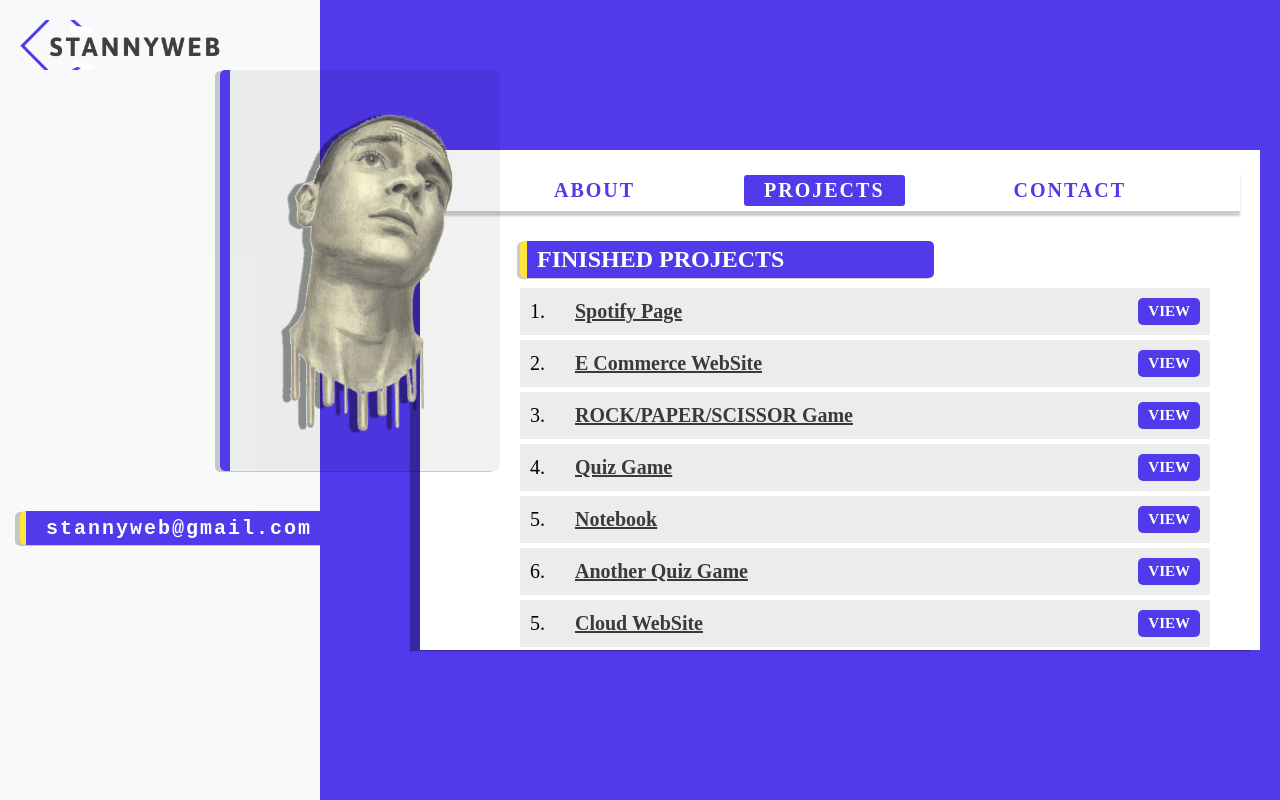
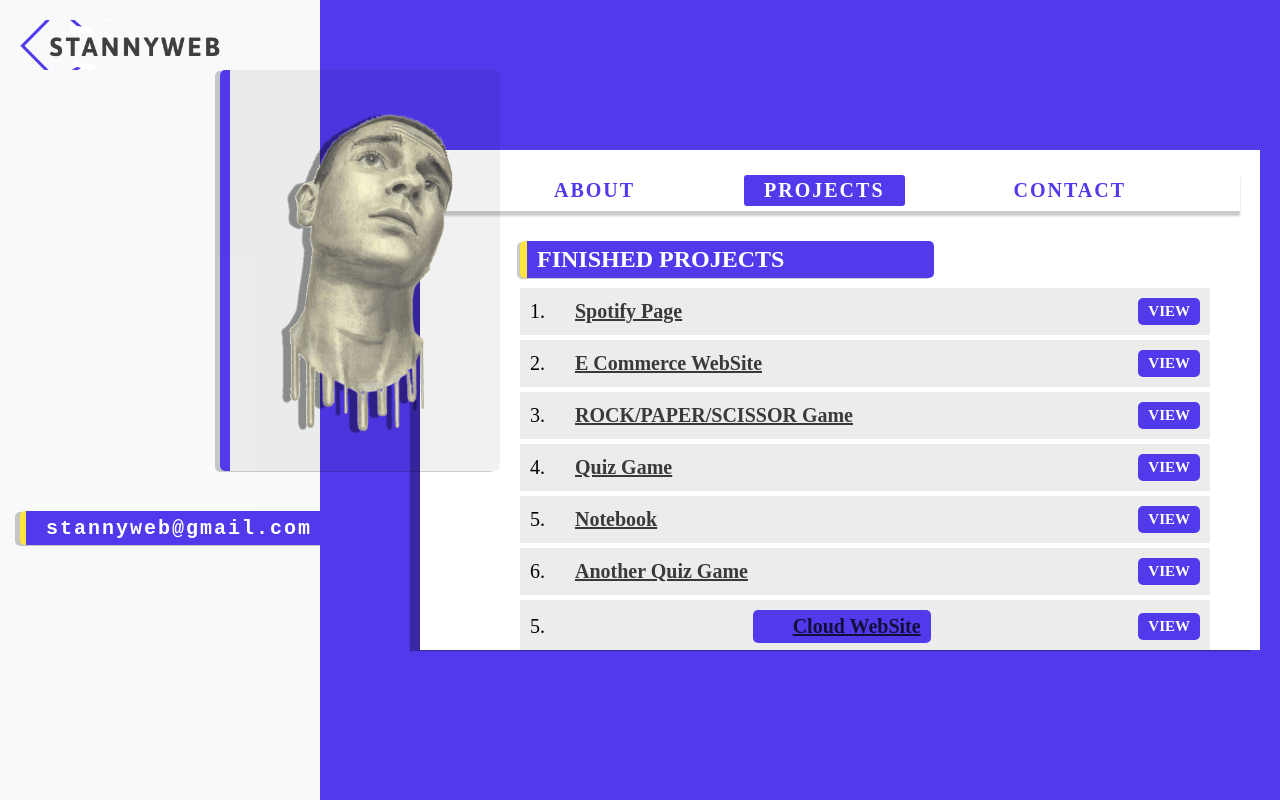
Before and after one commit to justaway1/stannyweb, a Vue app: page /projects in a window 1280 px wide. Both pictures are taken after a click on the button "SHOW REST". Built offline with nearby package versions, Linux system fonts and the light colour scheme.

Commit message:
merging conflicts

```diff
--- a/src/views/Projects.vue
+++ b/src/views/Projects.vue
@@ -89,7 +89,12 @@ const show = ref(false);
 
           <div v-if="show" class="project">
             <span>5.</span>
-            <p>Cloud WebSite</p>
+            <a
+              href="https://justaway1.github.io/stanny-website/"
+              target="_blank"
+              ><p>Cloud WebSite</p></a
+            >
+
             <img :src="cloud" class="hidden" />
             <a
               href="https://justaway1.github.io/stanny-website/"
```
